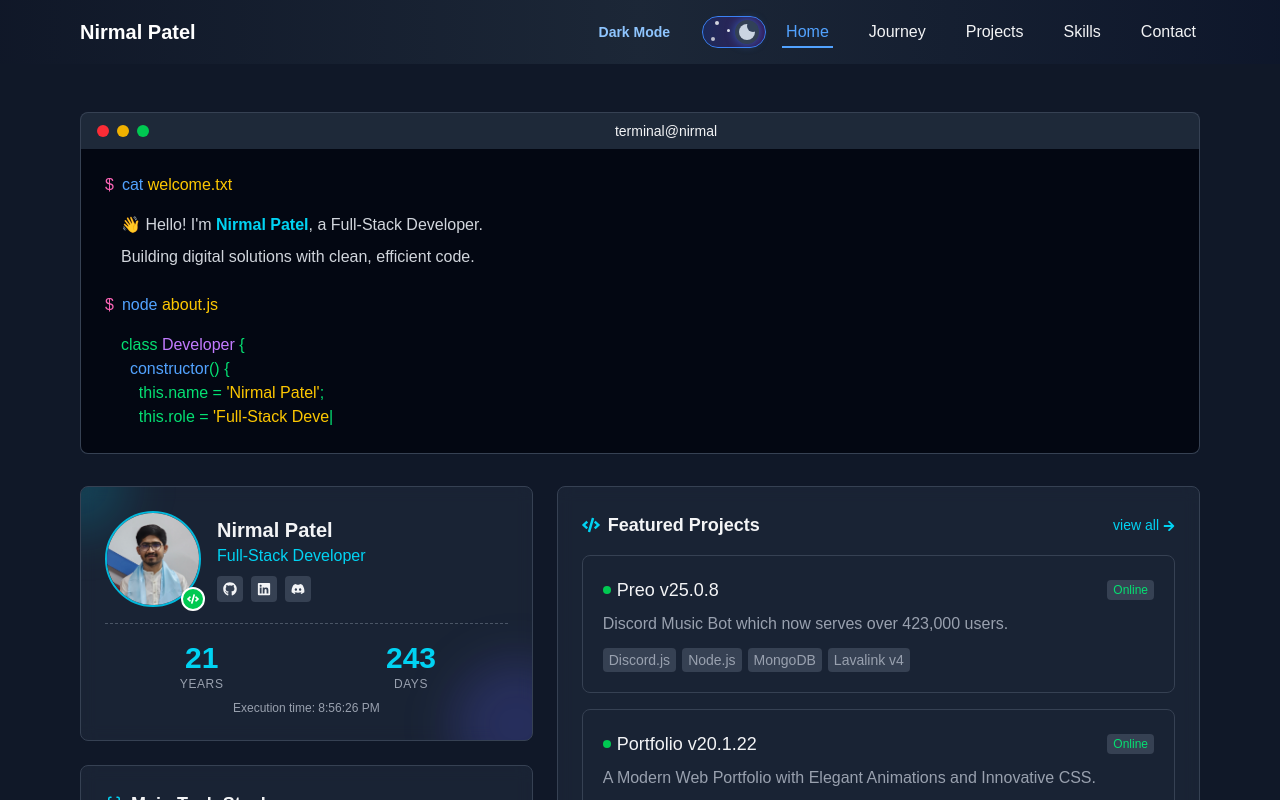
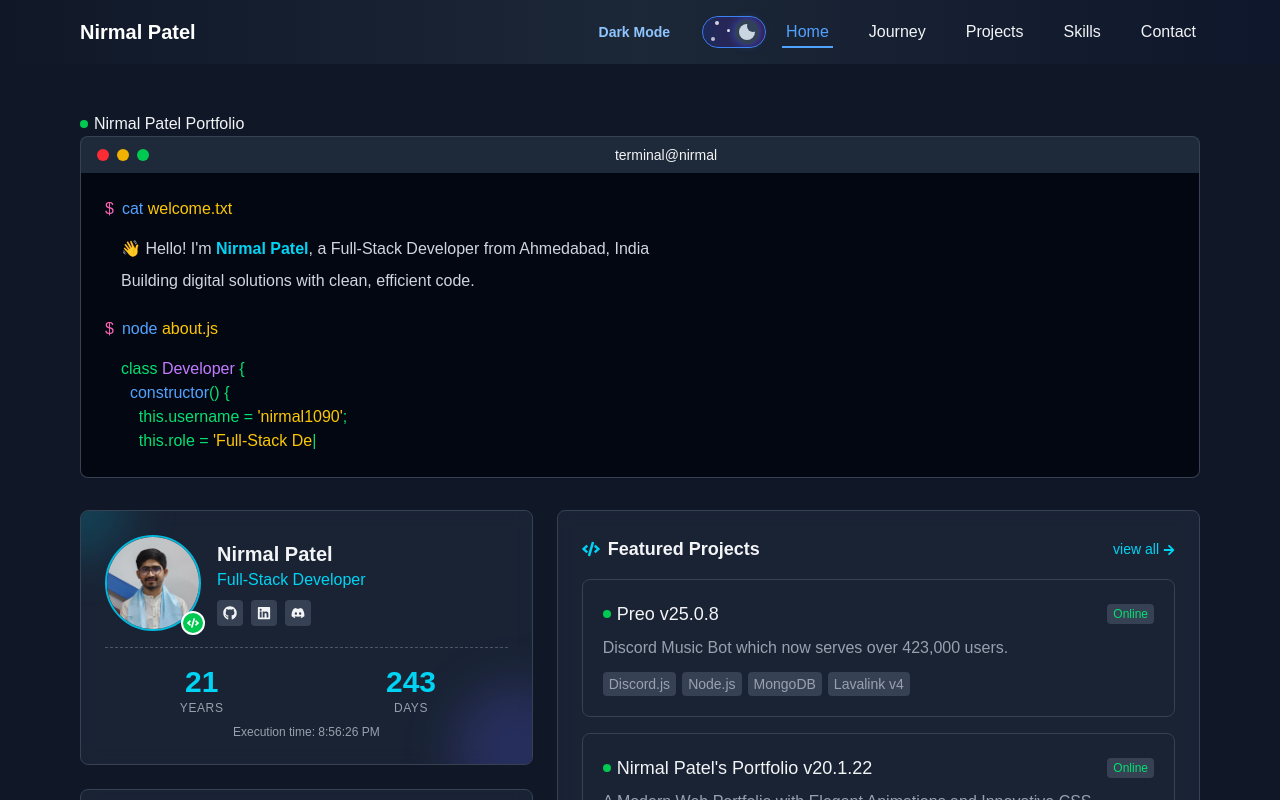
Before and after one commit to NIRMAL1090/nirmal-portfolio, a Next.js app: page / in a window 1280 px wide. Shown: the top 800 px of the page. Built offline with nearby package versions, Linux system fonts and the light colour scheme.

Commit message:
Enhanced SEO & indexing for google
Enhanced SEO and indexing

```diff
--- a/app/layout.tsx
+++ b/app/layout.tsx
@@ -9,15 +9,15 @@ export const viewport = {
   themeColor: "#1e293b",
   width: "device-width",
   initialScale: 1,
-  maximumScale: 1,
-  userScalable: "no",
+  // maximumScale: 1,
+  // userScalable: "no",
 };
 
 export const metadata = {
-  title: "Nirmal's Portfolio",
-  description: "Discover Nirmal's journey, skills, and the projects he's built across web, design, and development.",
-  image: "https://nirmal.social/images/nirmal_profile_pic.JPG",
-  color: "#1e293b",
+  title: "Nirmal Patel Portfolio - Full-Stack Developer",
+  description: "Explore Nirmal Patel's portfolio showcasing skills in full-stack development, React, Node.js, and more.",
+  image: "https://nirmal.social/images/nirmal_profile_pic.webp",
+  color: "#000001",
   icons: {
     icon: "/favicon.ico",
     shortcut: "/favicon.ico",
@@ -25,13 +25,13 @@ export const metadata = {
   },
   manifest: "/site.webmanifest",
   openGraph: {
-    title: "Nirmal's Portfolio",
-    description: "Discover Nirmal's journey, skills, and the projects he's built across web, design, and development.",
+    title: "Nirmal Patel Portfolio - Full-Stack Developer",
+    description: "Explore Nirmal Patel's portfolio showcasing skills in full-stack development, React, Node.js, and more.",
     url: "https://nirmal.social",
-    siteName: "Nirmal's Portfolio",
+    siteName: "Nirmal Patel Portfolio - Full-Stack Developer",
     images: [
       {
-        url: "https://nirmal.social/images/nirmal_profile_pic.JPG",
+        url: "https://nirmal.social/images/nirmal_profile_pic.webp",
         width: 1200,
         height: 630,
         alt: "Nirmal's Logo/profile picture",
@@ -42,9 +42,9 @@ export const metadata = {
   },
   twitter: {
     card: "summary_large_image",
-    title: "Nirmal's Portfolio",
-    description: "Discover Nirmal's journey, skills, and the projects he's built across web, design, and development.",
-    images: ["https://nirmal.social/images/nirmal_profile_pic.JPG"],
+    title: "Nirmal Patel Portfolio - Full-Stack Developer",
+    description: "Explore Nirmal Patel's portfolio showcasing skills in full-stack development, React, Node.js, and more.",
+    images: ["https://nirmal.social/images/nirmal_profile_pic.webp"],
     creator: "@nirmalpatel",
   },
   robots: {
@@ -58,6 +58,7 @@ export const metadata = {
     statusBarStyle: "default",
     navigationBarColor: "#1e293b",
   },
+  keywords: ["nirmal patel, nirmal portfolio, nirmal skills, nirmal1090, patel nirmal, nirmal full-stack developer"],
 };
 
 export default function RootLayout({
@@ -80,6 +81,34 @@ export default function RootLayout({
 
         {/* Web App Manifest */}
         <link rel="manifest" href="/site.webmanifest" />
+
+        <script type="application/ld+json">
+          {JSON.stringify({
+            "@context": "https://schema.org",
+            "@type": "Person",
+            name: "Nirmal Patel",
+            alternateName: ["nirmal1090", "Patel Nirmal"],
+            jobTitle: "Full-Stack Developer",
+            url: "https://nirmal.social",
+            image: "https://nirmal.social/images/nirmal_profile_pic.webp",
+            sameAs: [
+              "https://github.com/nirmal1090",
+              "https://www.linkedin.com/in/nirmal-patel-3995b0251",
+              "https://discord.com/users/727075947638947852",
+            ],
+            description: "Nirmal Patel is a full-stack developer showcasing skills in React, Node.js, and IoT through his portfolio.",
+          })}
+        </script>
+        <script type="application/ld+json">
+          {JSON.stringify({
+            "@context": "https://schema.org",
+            "@type": "WebSite",
+            url: "https://nirmal.social",
+            name: "Nirmal Patel Portfolio",
+            description: "Explore Nirmal Patel's portfolio showcasing full-stack development skills and projects.",
+          })}
+        </script>
+        <link rel="canonical" href="https://nirmal.social" />
       </head>
       <body className="min-h-screen flex flex-col bg-gray-100 transition-colors duration-300">
         <ThemeProvider>
--- a/app/page.tsx
+++ b/app/page.tsx
@@ -34,9 +34,9 @@ export default function Home() {
   const codeSnippet = useMemo(() => [
     "class <span class='text-purple-400'>Developer</span> {",
     "  <span class='text-blue-400'>constructor</span>() {",
-    "    this.<span class='text-green-400'>name</span> = <span class='text-yellow-400'>'Nirmal Patel'</span>;",
+    "    this.<span class='text-green-400'>username</span> = <span class='text-yellow-400'>'nirmal1090'</span>;",
     "    this.<span class='text-green-400'>role</span> = <span class='text-yellow-400'>'Full-Stack Developer'</span>;",
-    "    this.<span class='text-green-400'>passions</span> = [<span class='text-yellow-400'>'Frontend Dev'</span>, <span class='text-yellow-400'>'Backend Dev'</span>, <span class='text-yellow-400'>'IoT'</span>, <span class='text-yellow-400'>'Problem Solving'</span>];",
+    "    this.<span class='text-green-400'>passions</span> = [<span class='text-yellow-400'>'Frontend Dev'</span>, <span class='text-yellow-400'>'Backend Dev'</span>, <span class='text-yellow-400'>'IoT'</span>, <span class='text-yellow-400'>'Problem Solving'</span>, <span class='text-yellow-400'>'Skills Development'</span>];",
     "  }",
     "}",
   ], []);
@@ -301,6 +301,10 @@ export default function Home() {
   return (
     <div className={`min-h-screen ${theme.bg} ${theme.text} font-inter pt-20`}>
       <main className="max-w-6xl mx-auto px-4 py-8">
+        <h3 className="font-medium flex items-center gap-1.5 text-sm sm:text-base md:text-md mb-5 sm:mb-0">
+          <span className="block w-1.5 h-1.5 sm:w-2 sm:h-2 rounded-full bg-green-500"></span>
+          Nirmal Patel Portfolio
+        </h3>
         {/* Terminal Header Section */}
         <motion.div
           initial={{ opacity: 0, y: 20 }}
@@ -323,7 +327,7 @@ export default function Home() {
               <p><span className="text-blue-400">cat</span> <span className="text-yellow-400">welcome.txt</span></p>
             </div>
             <div className="pl-4 mb-6">
-              <p className="mb-2 text-gray-300">👋 Hello! I&apos;m <span className="text-cyan-400 font-semibold">Nirmal Patel</span>, a Full-Stack Developer.</p>
+              <p className="mb-2 text-gray-300">👋 Hello! I&apos;m <span className="text-cyan-400 font-semibold">Nirmal Patel</span>, a Full-Stack Developer from Ahmedabad, India</p>
               <p className={theme.commandText}>Building digital solutions with clean, efficient code.</p>
             </div>
 
@@ -367,7 +371,7 @@ export default function Home() {
               transition={{ duration: 0.5, delay: 0.2 }}
             >
               {/* Profile Card */}
-              <div className={`${theme.card} rounded-lg p-5 sm:p-6 border ${theme.border} backdrop-blur-sm relative overflow-hidden`}>
+              <section className={`${theme.card} rounded-lg p-5 sm:p-6 border ${theme.border} backdrop-blur-sm relative overflow-hidden`}>
                 <div className="absolute -top-12 -left-12 w-24 h-24 bg-cyan-500/20 rounded-full blur-xl"></div>
                 <div className="absolute -bottom-12 -right-12 w-32 h-32 bg-indigo-500/20 rounded-full blur-xl"></div>
 
@@ -375,8 +379,8 @@ export default function Home() {
                   <div className="relative">
                     <div className="w-16 h-16 sm:w-20 sm:h-20 md:w-24 md:h-24 rounded-full overflow-hidden border-2 border-cyan-500 cursor-pointer" onClick={() => setShowProfileModal(true)}>
                       <Image
-                        src="/images/nirmal_profile_pic.JPG"
-                        alt="Nirmal Patel"
+                        src="/images/nirmal_profile_pic.webp"
+                        alt="Nirmal Patel - Full-Stack Developer Profile Picture"
                         className="w-full h-full object-cover"
                         width={96}
                         height={96}
@@ -438,10 +442,10 @@ export default function Home() {
                     Execution time: {new Date().toLocaleTimeString()}
                   </p>
                 </div>
-              </div>
+              </section>
 
               {/* Tech Stack Card */}
-              <div className={`${theme.card} rounded-lg p-5 sm:p-6 border ${theme.border} backdrop-blur-sm`}>
+              <section className={`${theme.card} rounded-lg p-5 sm:p-6 border ${theme.border} backdrop-blur-sm`}>
                 <div className="flex items-center gap-2 mb-4">
                   <LuBraces className={`${theme.accent} text-lg`} />
                   <h3 className="font-semibold text-base md:text-lg">Main Tech Stack</h3>
@@ -465,7 +469,7 @@ export default function Home() {
                     </div>
                   ))}
                 </div>
-              </div>
+              </section>
 
               {/* Music Player */}
               <motion.div
@@ -635,7 +639,7 @@ export default function Home() {
                       link: "https://preo.me/"
                     },
                     {
-                      name: "Portfolio v20.1.22",
+                      name: "Nirmal Patel's Portfolio v20.1.22",
                       description: "A Modern Web Portfolio with Elegant Animations and Innovative CSS.",
                       tags: ["Next.js", "Node.js", "React", "Framer Motion", "Tailwind CSS"],
                       status: "Online",
@@ -900,7 +904,7 @@ export default function Home() {
           >
             <div className="relative">
               <Image
-                src="/images/nirmal_profile_pic.JPG"
+                src="/images/nirmal_profile_pic.webp"
                 alt="Nirmal Patel"
                 className="w-full h-full object-cover"
                 width={500}
```
Also changed, not shown: public/images/nirmal_profile_pic.webp (added), public/robots.txt, 1 other file (tests, documents, lock files or other folders).
